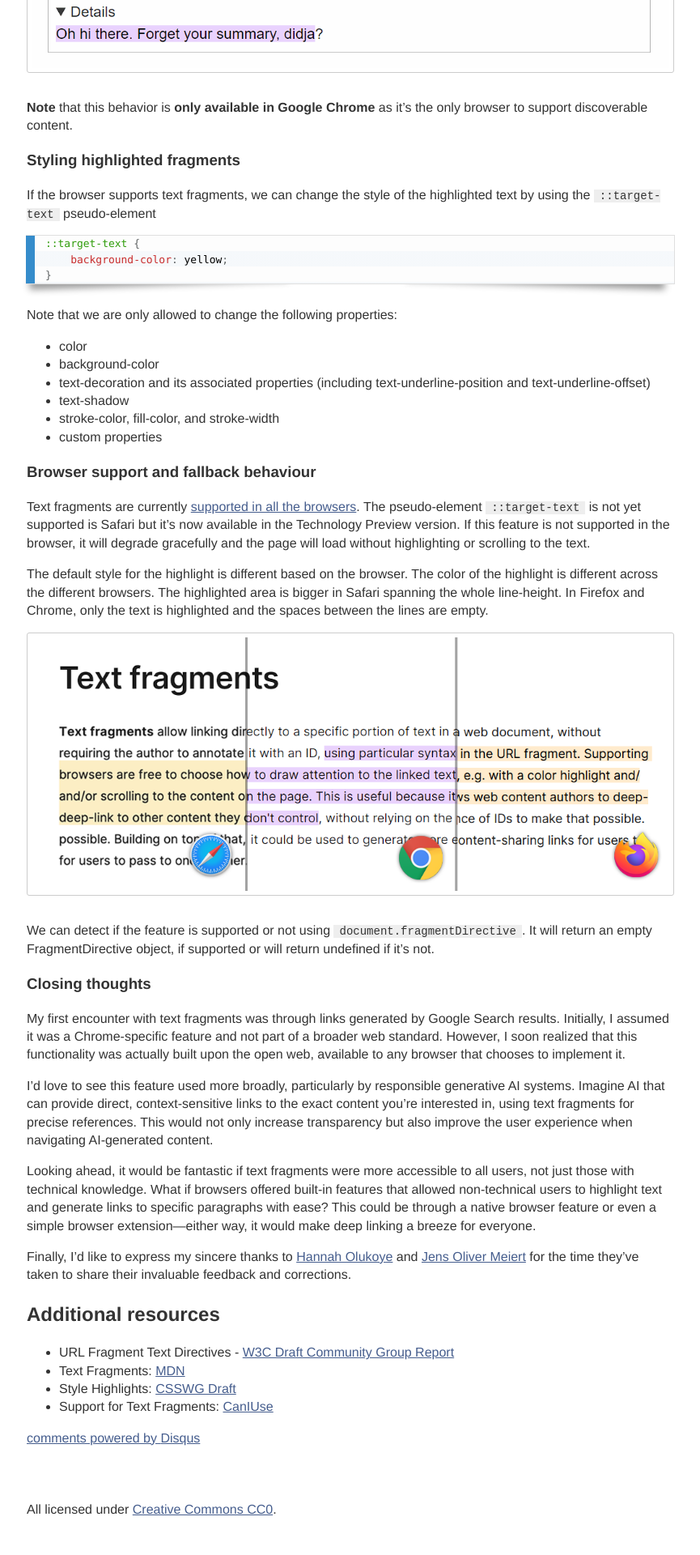
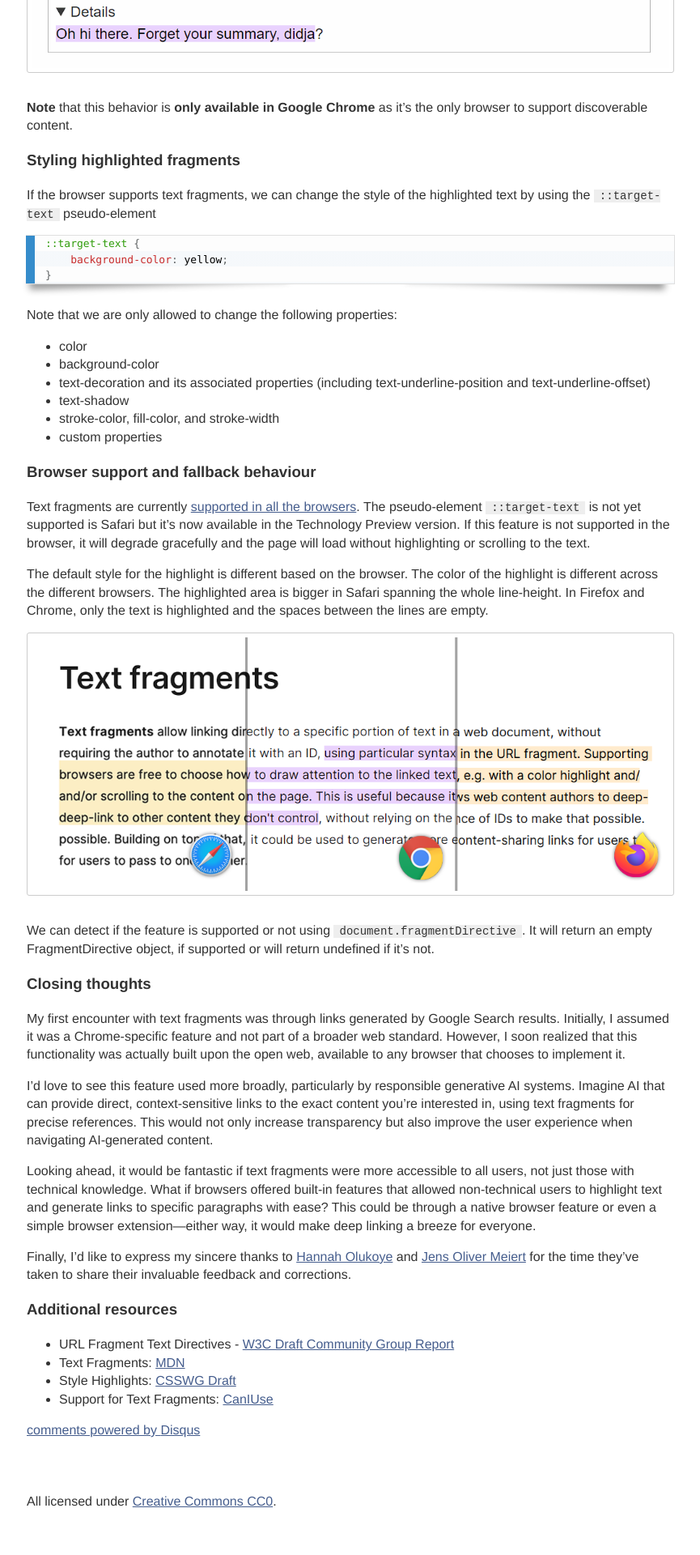
Before and after one commit to ahmadalfy/blog, a Jekyll site: the page built from _posts/2024-10-19-linking-directly-to-web-page-content.md, in a window 1280 px wide. Shown: the part 3403-5323 px from the top of the page at 81% size, without its empty margins (207-1072 px from the left). Built offline with Jekyll 4.4.1, drawn with Linux system fonts in a browser that asks for light colours; some web fonts are replaced; comment, search, counter and statistics services are not loaded.

Commit message:
fix: title of the final section, change from h2 to h3

```diff
--- a/_posts/2024-10-19-linking-directly-to-web-page-content.md
+++ b/_posts/2024-10-19-linking-directly-to-web-page-content.md
@@ -130,7 +130,7 @@ Looking ahead, it would be fantastic if text fragments were more accessible to a
 
 Finally, I’d like to express my sincere thanks to [Hannah Olukoye](https://hannaholukoye.com/) and [Jens Oliver Meiert](https://meiert.com/) for the time they've taken to share their invaluable feedback and corrections.
 
-## Additional resources
+### Additional resources
 
 - URL Fragment Text Directives - [W3C Draft Community Group Report](https://wicg.github.io/scroll-to-text-fragment/)
 - Text Fragments: [MDN](https://developer.mozilla.org/en-US/docs/Web/URI/Fragment/Text_fragments)
```
